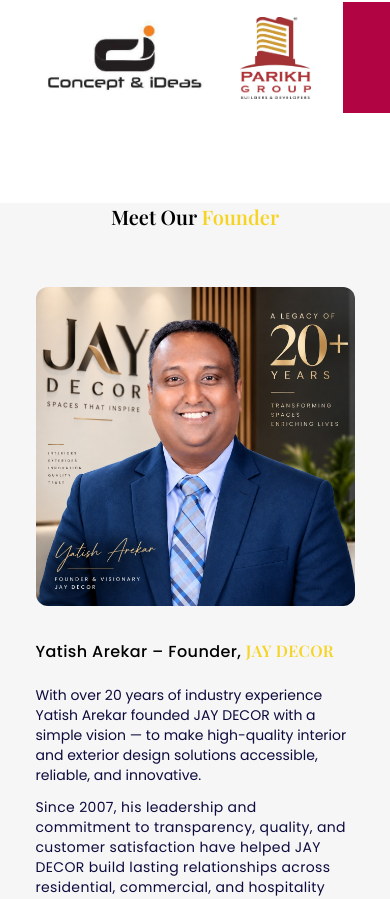
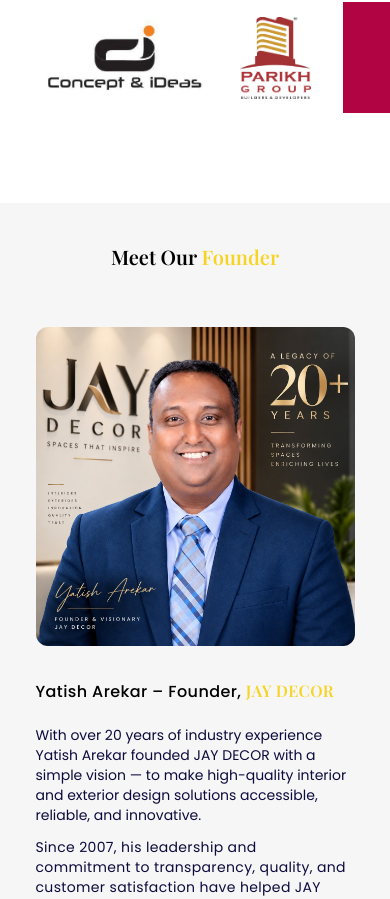
Before and after one commit to Ashish-Singh-Negi/Jay-Decor, a Next.js app: page / in a window 390 px wide. Shown: the part 7456-8355 px from the top of the page. Built offline with nearby package versions, Linux system fonts and the light colour scheme.

Commit message:
Update MeetOurFounders.tsx

```diff
--- a/app/components/MeetOurFounders.tsx
+++ b/app/components/MeetOurFounders.tsx
@@ -6,7 +6,7 @@
   return (
     <section
       aria-labelledby="founder-heading"
-      className="w-full bg-[#F6F6F6] rounded-b-4xl py:10 md:py-16"
+      className="w-full bg-[#F6F6F6] rounded-b-4xl py-10 md:py-16"
     >
       <div className="w-[90%] md:w-3/4 mx-auto">
         <h2 className="font-heading text-xl sm:text-2xl md:text-3xl font-semibold text-center mb-8">
```
